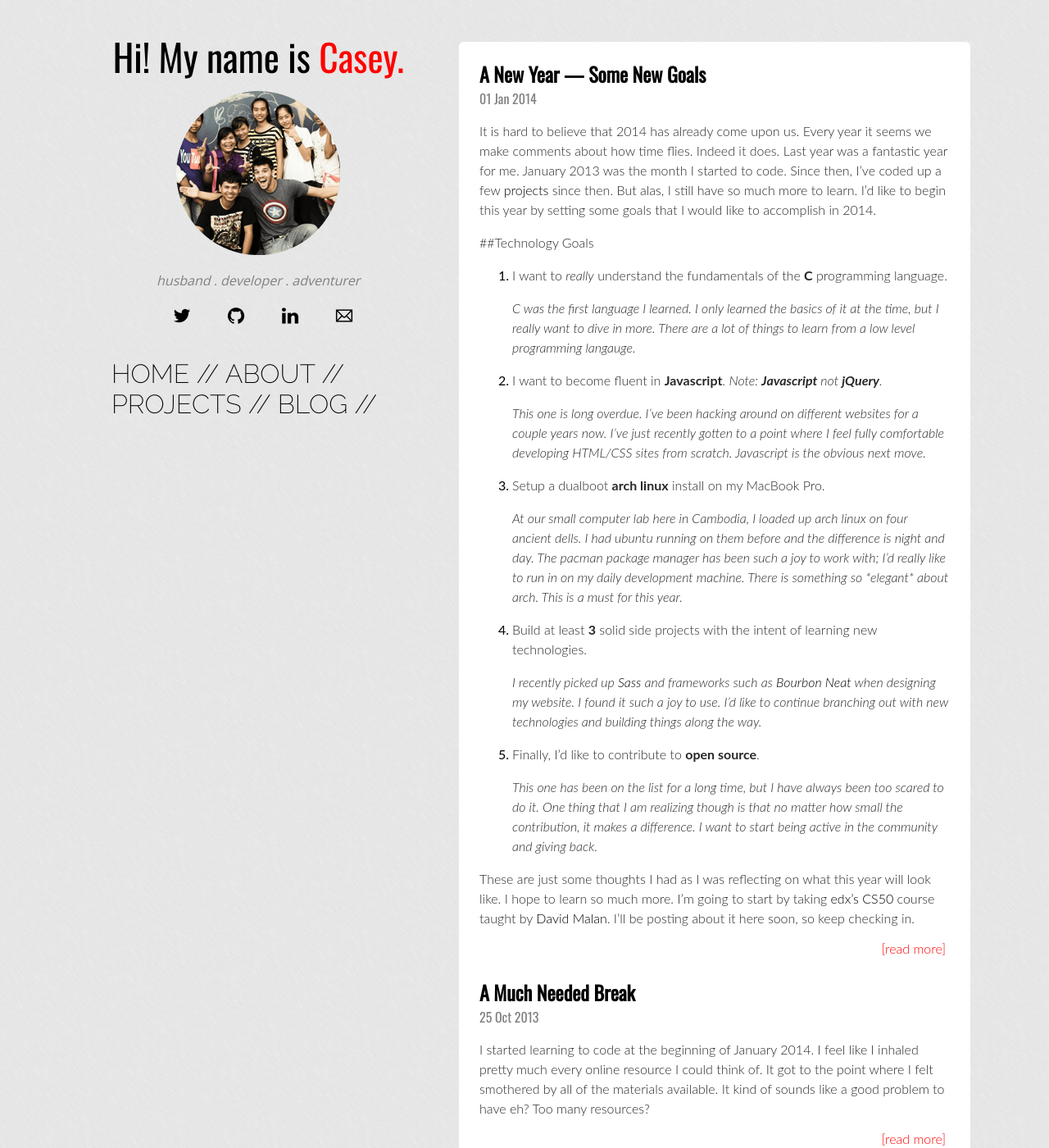
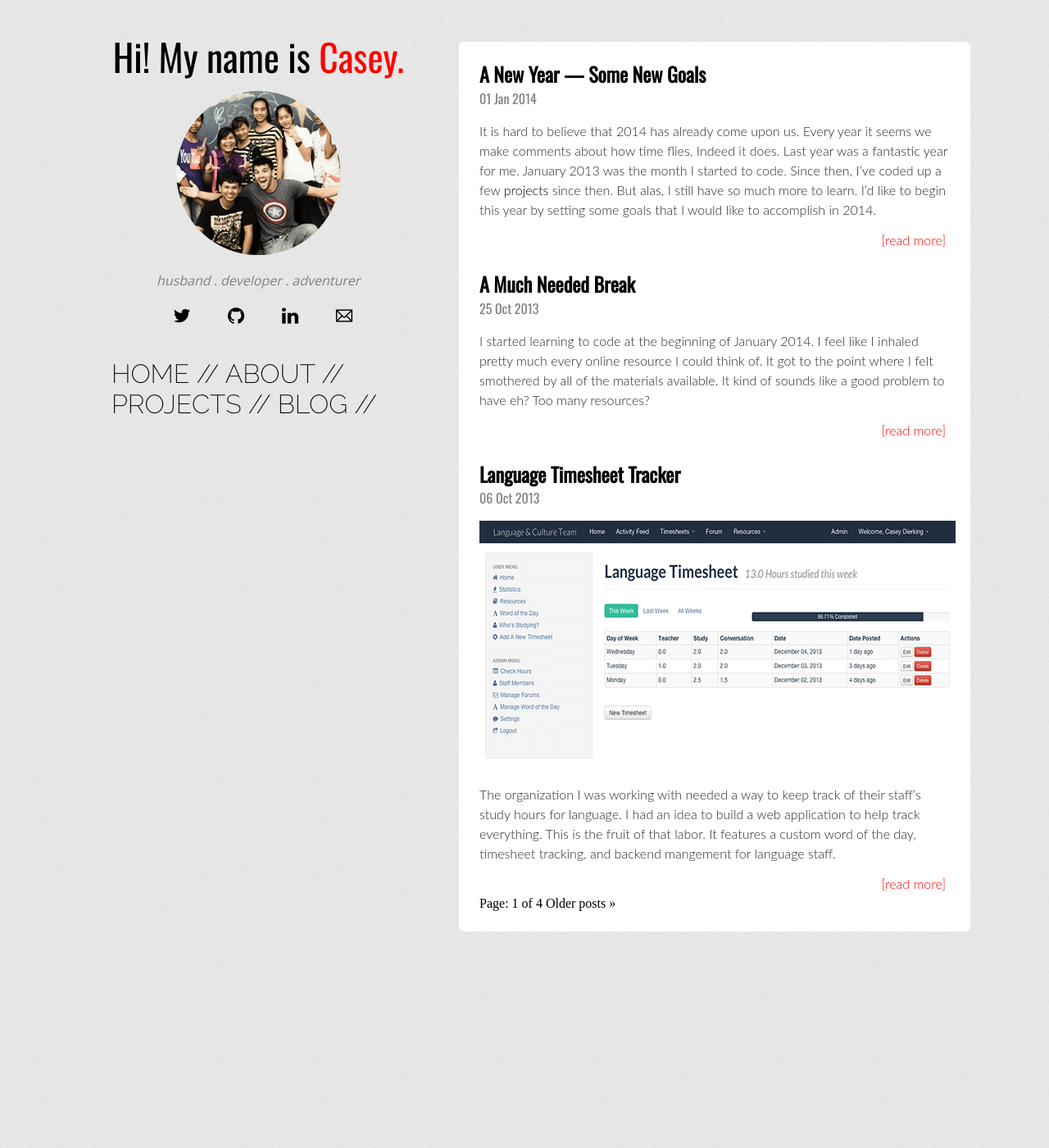
Before and after one commit to MisterOptimist/misteroptimist.github.io, a Jekyll site: the page built from index.html, in a window 1280 px wide and 1400 px high. Shown: the whole window at 82% size. Built offline with Jekyll 4.4.1, drawn with Linux system fonts in a browser that asks for light colours; nearby versions of some CDN libraries; Markdown is read by kramdown in place of the engine named in the settings; the list of posts is cut into pages by our own code; some of the changed lines change nothing that is shown.

Commit message:
updated post

```diff
--- a/_posts/2014-01-01-a-new-year.markdown
+++ b/_posts/2014-01-01-a-new-year.markdown
@@ -8,8 +8,9 @@
 descripton: It is hard to believe that 2014 is already here.
 ---
 It is hard to believe that 2014 has already come upon us. Every year it seems we make comments about how time flies. Indeed it does. Last year was a fantastic year for me. January 2013 was the month I started to code. Since then, I've coded up a few [projects](www.caseydierking.com/portfolio) since then. But alas, I still have so much more to learn. I'd like to begin this year by setting some goals that I would like to accomplish in 2014.
+<!--more-->
 
-##Technology Goals
+###Technology Goals
 1. I want to _really_ understand the fundamentals of the **C** programming language.
 
 	_C was the first language I learned. I only learned the basics of it at the time, but I really want to dive in more. There are a lot of things to learn from a low level programming langauge._
```
